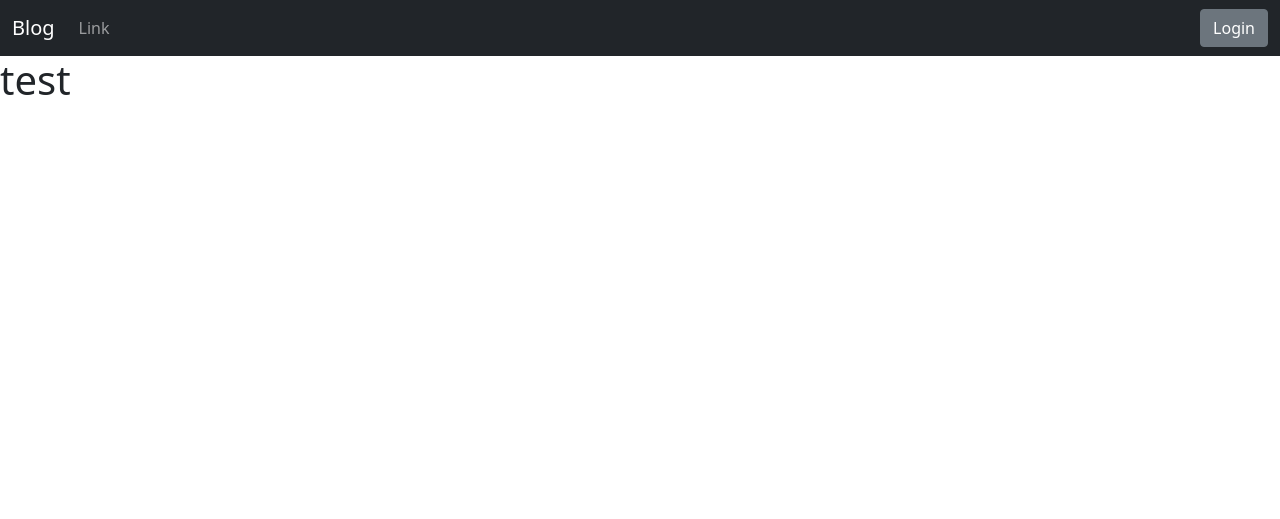
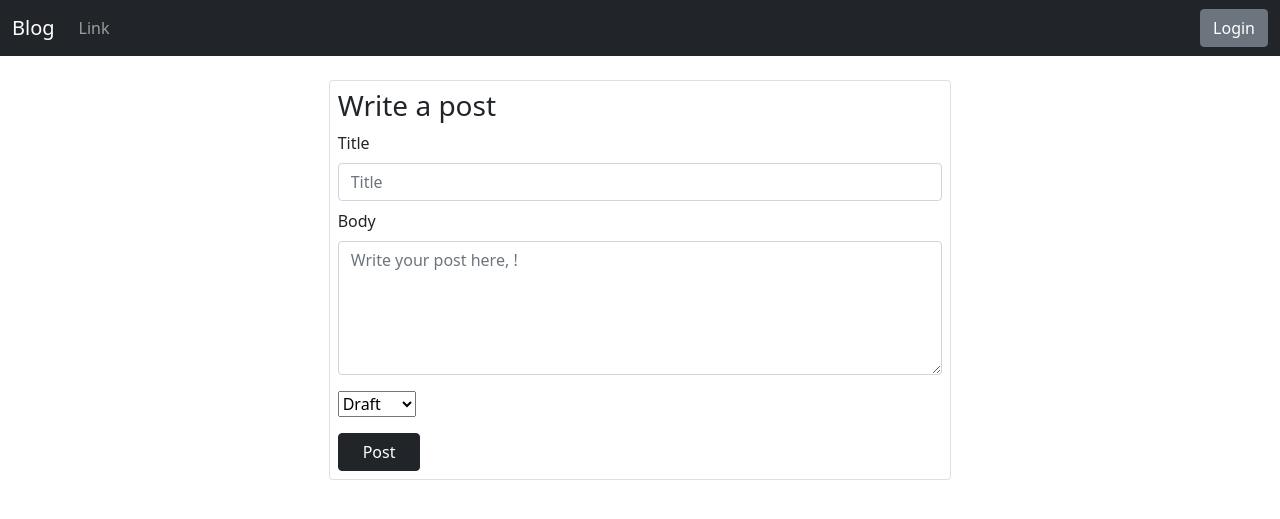
Before and after one commit to KeroAyad/Blog-social, a Django app: page /create_post/ in a window 1280 px wide. Shown: the top 519 px of the page. Run offline with Django 4.2, Linux system fonts and the light colour scheme; some libraries are stand-ins or nearby versions.

Commit message:
added more bootstrap and fixed slugs

```diff
--- a/app/models.py
+++ b/app/models.py
@@ -1,5 +1,3 @@
-import imp
-from venv import create
 from django.db import models
 from django.contrib.auth.models import User
 from django.db.models.signals import post_save
--- a/app/templates/deleteProfile.html
+++ b/app/templates/deleteProfile.html
@@ -9,8 +9,8 @@
   "
 >
   <div class="">
-    <h1 class="mb-2">Delete profile</h1>
-    <h4>Are you sure you want to delete your profile?</h4>
+    <h1 class="mb-2">Delete account</h1>
+    <h4>Are you sure you want to delete your account?</h4>
     <form action="{%url 'deleteProfile'%}" method="post">
       {% csrf_token %}
 
--- a/main/admin.py
+++ b/main/admin.py
@@ -8,10 +8,10 @@
 
 
 class PostAdmin(admin.ModelAdmin):
-    list_display = ('title', 'slug', 'status', 'created_on')
+    list_display = ('title', 'author', 'slug', 'status', 'created_on')
     list_filter = ("status",)
     search_fields = ['title', 'content']
-    prepopulated_fields = {'slug': ('title',)}
+    #prepopulated_fields = {'slug': ('title',)}
 
 
 admin.site.register(Post, PostAdmin)
--- a/main/templates/create_post.html
+++ b/main/templates/create_post.html
@@ -1,5 +1,51 @@
 {% extends "base.html" %} {%load static%} {% block content %}
+<div class="d-flex px-4 pt-4 justify-content-center">
+  <div class="col-lg-7 mx-sm-5 px-sm-5">
+    <!-- Blog Entries Column -->
+    <div class="form card p-2 mb-4">
+      <form class="form" action="{%url 'profile'%}" method="post">
+        <h3 class="mb-2">Write a post</h3>
+        {% csrf_token %}
+        <div class="mb-2">
+          <label class="form-label" for="">Title</label>
 
-<h1>test</h1>
+          <input
+            type="text"
+            class="form-control mb-2"
+            placeholder="Title"
+            name="title"
+          />
+        </div>
+        <div class="mb-2">
+          <input
+            name="author"
+            type="hidden"
+            class="form-control mb-2"
+            value="{{user.username}}"
+          />
+        </div>
 
-{%endblock%}
+        <div class="mb-3">
+          <label class="form-label" for="fname">Body</label>
+          <textarea
+            type="text"
+            class="form-control mb-2"
+            rows="5"
+            placeholder="Write your post here, {{user.username}}!"
+            name="body"
+            id="body"
+          ></textarea>
+        </div>
+        <div class="mb-3">
+          <select id="cars" name="cars">
+            <option value="Draft">Draft</option>
+            <option value="Publish">Publish</option>
+          </select>
+        </div>
+
+        <button type="submit" class="btn btn-dark px-4 me-2">Post</button>
+      </form>
+    </div>
+  </div>
+  {%endblock%}
+</div>
--- a/main/views.py
+++ b/main/views.py
@@ -1,4 +1,4 @@
-from django.shortcuts import render
+from django.shortcuts import redirect, render
 from . models import Post
 from django.contrib.auth.models import User
 
@@ -17,5 +17,18 @@
 
 
 def create_post(request):
+    if request.method == "POST":
 
+        title = request.POST['title']
+        status = request.POST['status']
+        body = request.POST['body']
+        cUser = request.user
+        #slug = title.replace(" ", "-")
+        myPost = Post.objects.create(title=title,
+                                     body=body,
+                                     author=cUser,
+                                     status=status)
+
+        myPost.save()
+        return redirect('home')
     return render(request, 'create_post.html', {})
```
Also changed, not shown: app/templates/profile.html (+28 -8 lines), app/templates/user_profile.html (+5 -5 lines), main/models.py (+35 -2 lines), main/templates/index.html (+49 -5 lines), db.sqlite3.
